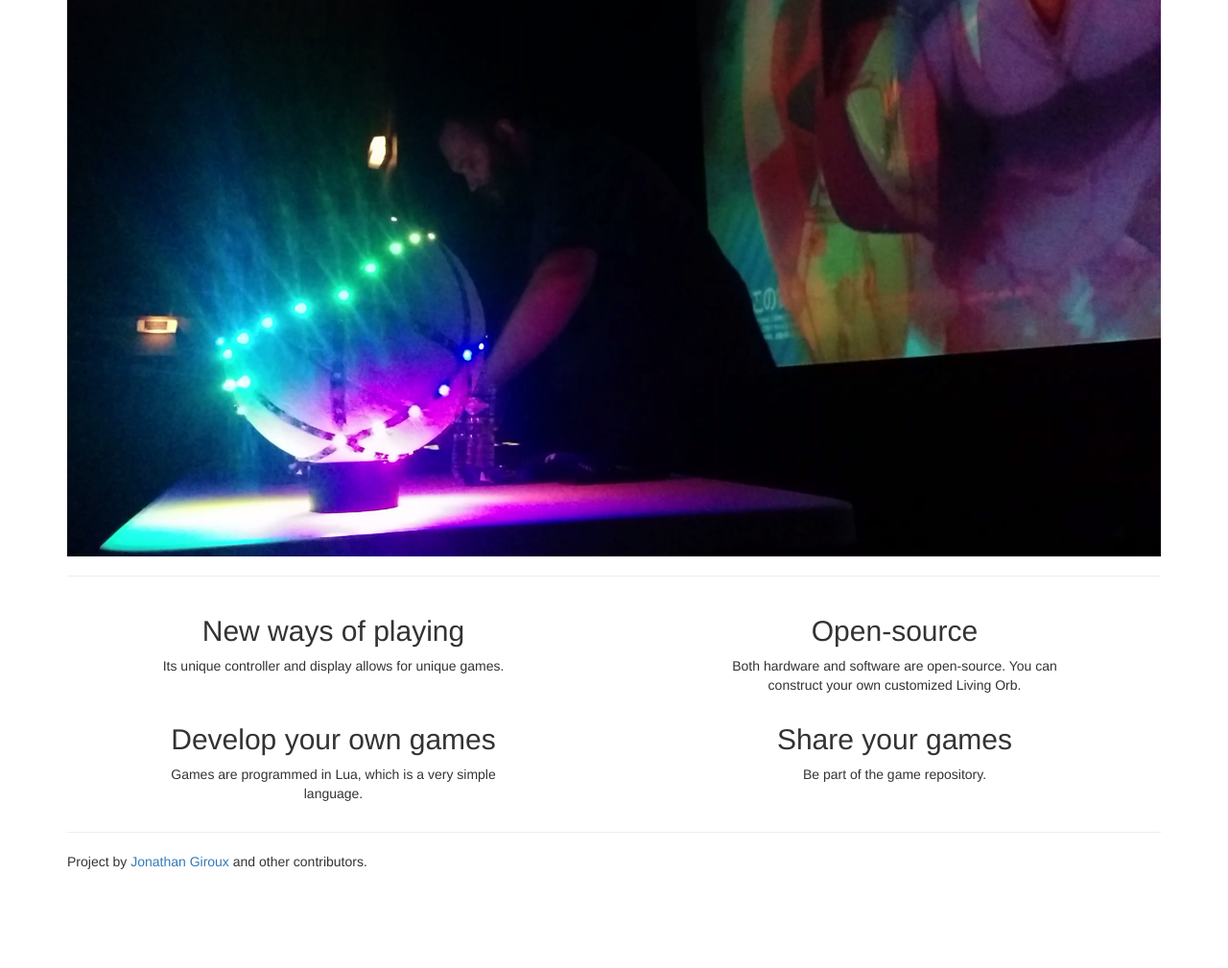
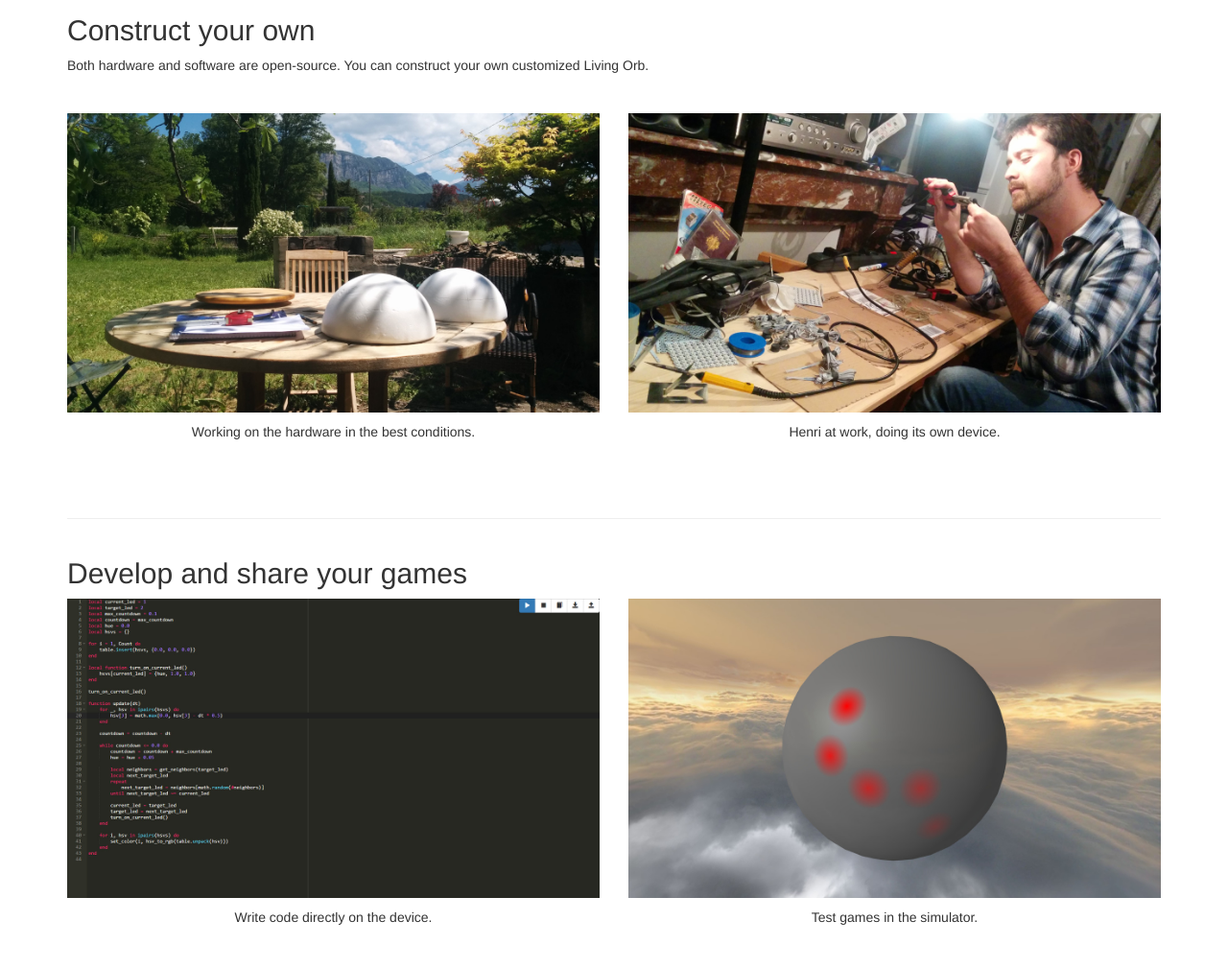
Before and after one commit to LivingOrb/LivingOrb.github.io, a plain HTML site: page index.html in a window 1280 px wide. Shown: the part 1654-2663 px from the top of the page at 96% size. Before the commit the page ends 2572 px from the top, so only its background shows below. Drawn offline with nearby package versions, Linux system fonts and the light colour scheme.

Commit message:
Update draft

```diff
--- a/css/style.css
+++ b/css/style.css
@@ -32,6 +32,19 @@
 	width: 100%;
 }
 
-.selling-points {
-	text-align: center;
+.row {
+	margin-bottom: 40px;
 }
+
+footer {
+	margin-bottom: 40px;
+}
+
+hr {
+	margin: 40px 0;
+}
+
+p {
+	margin-top: 10px;
+	margin-bottom: 40px;
+}
--- a/index.html
+++ b/index.html
@@ -15,45 +15,48 @@
 			</div>
 		</div>
 		<div class="container">
+			<p>
+				<em>Living Orb</em> is a tangible game console. Play by rotating it in your hands. The screen is its surface, composed of leds all around. Games are shared on Internet and can be downloaded to the device. Both hardware and software are open-source, so everybody can construct their own.
+			</p>
 			<div class="fullwidth aspect-ratio aspect-ratio-16-9">
 				<iframe class="fullwidth fullheight" src="https://www.youtube.com/embed/QD9XmR1_nS0" frameborder="0" allowfullscreen></iframe>
 			</div>
-			<div class="row cover">
-				*Living Orb* is a tangible game console. Play by rotating it in your hands. The screen is its surface, composed of leds all around. Games are shared on Internet and can be downloaded to the device. Both hardware and software are open-source, so everybody can construct their own.
-			</div>
-			<div class="fullwidth cover aspect-ratio aspect-ratio-16-9" style="background-image: url('media/jardin-dalice.jpg')">
-				<div>
+			<hr/>
+			<h2>Invent new ways to play</h2>
+			<p>Its unique controller and display allows for unique games.</p>
+			<div class="row">
+				<div class="col-lg-6 text-center">
+					<img src="media/jardin-dalice.jpg" class="fullwidth"/>
 					<p>First prototype at <em>Ludipunk Fest</em> (Montreuil, France, on May 21, 2016).</p>
-					<p></p>
 				</div>
-			</div>
-			<div class="fullwidth cover aspect-ratio aspect-ratio-16-9" style="background-image: url('media/square-tune-magician.jpg')">
-				<div>
+				<div class="col-lg-6 text-center">
+					<img src="media/square-tune-magician.jpg" class="fullwidth"/>
 					<p>Decorating the live act of <em>Square Tune Magician</em> at the <em>VIP demoparty</em> (Thoissey, France, on June 11, 2016).</p>
-					<p></p>
 				</div>
 			</div>
 			<hr/>
-			<div class="selling-points">
-				<div class="row">
-					<div class="col-lg-4 col-lg-offset-1">
-						<h2>New ways of playing</h2>
-						<p>Its unique controller and display allows for unique games.</p>
-					</div>
-					<div class="col-lg-4 col-lg-offset-2">
-						<h2>Open-source</h2>
-						<p>Both hardware and software are open-source. You can construct your own customized Living Orb.</p>
-					</div>
+			<h2>Construct your own</h2>
+			<p>Both hardware and software are open-source. You can construct your own customized Living Orb.</p>
+			<div class="row">
+				<div class="col-lg-6 text-center">
+					<img src="media/saou.jpg" class="fullwidth"/>
+					<p>Working on the hardware in the best conditions.</p>
 				</div>
-				<div class="row">
-					<div class="col-lg-4 col-lg-offset-1">
-						<h2>Develop your own games</h2>
-						<p>Games are programmed in Lua, which is a very simple language.</p>
-					</div>
-					<div class="col-lg-4 col-lg-offset-2">
-						<h2>Share your games</h2>
-						<p>Be part of the game repository.</p>
-					</div>
+				<div class="col-lg-6 text-center">
+					<img src="media/henri.jpg" class="fullwidth"/>
+					<p>Henri at work, doing its own device.</p>
+				</div>
+			</div>
+			<hr/>
+			<h2>Develop and share your games</h2>
+			<div class="row">
+				<div class="col-lg-6 text-center">
+					<img src="media/editor.jpg" class="fullwidth"/>
+					<p>Write code directly on the device.</p>
+				</div>
+				<div class="col-lg-6 text-center">
+					<img src="media/simulator.jpg" class="fullwidth"/>
+					<p>Test games in the simulator.</p>
 				</div>
 			</div>
 			<hr/>
@@ -61,6 +64,5 @@
 				<p>Project by <a href="http://koltes.digital/">Jonathan Giroux</a> and other contributors.</p>
 			</footer>
 		</div>
-		<script src="https://maxcdn.bootstrapcdn.com/bootstrap/3.3.7/js/bootstrap.min.js" integrity="sha384-Tc5IQib027qvyjSMfHjOMaLkfuWVxZxUPnCJA7l2mCWNIpG9mGCD8wGNIcPD7Txa" crossorigin="anonymous"></script>
 	</body>
 </html>
```
Also changed, not shown: media/editor.jpg (added), media/henri.jpg (added), media/saou.jpg (added), media/simulator.jpg (added).
